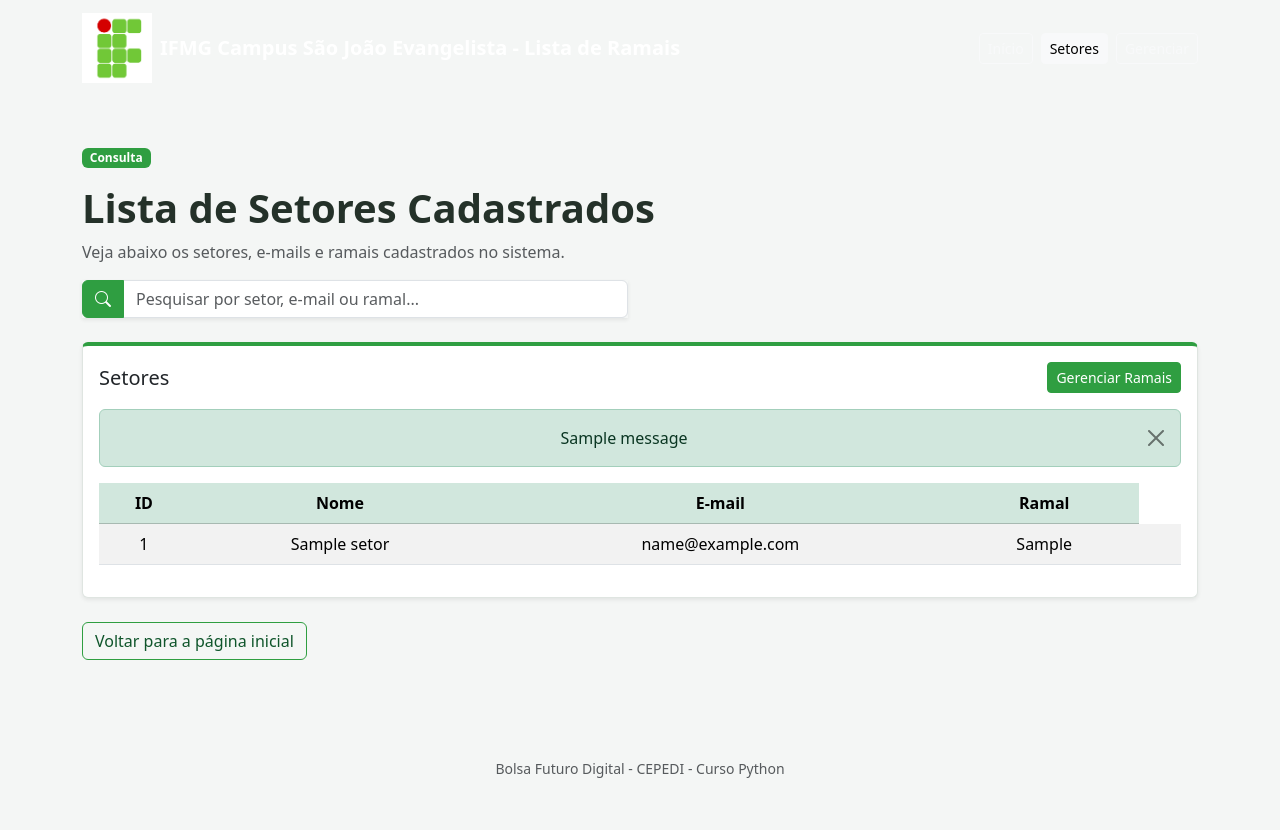
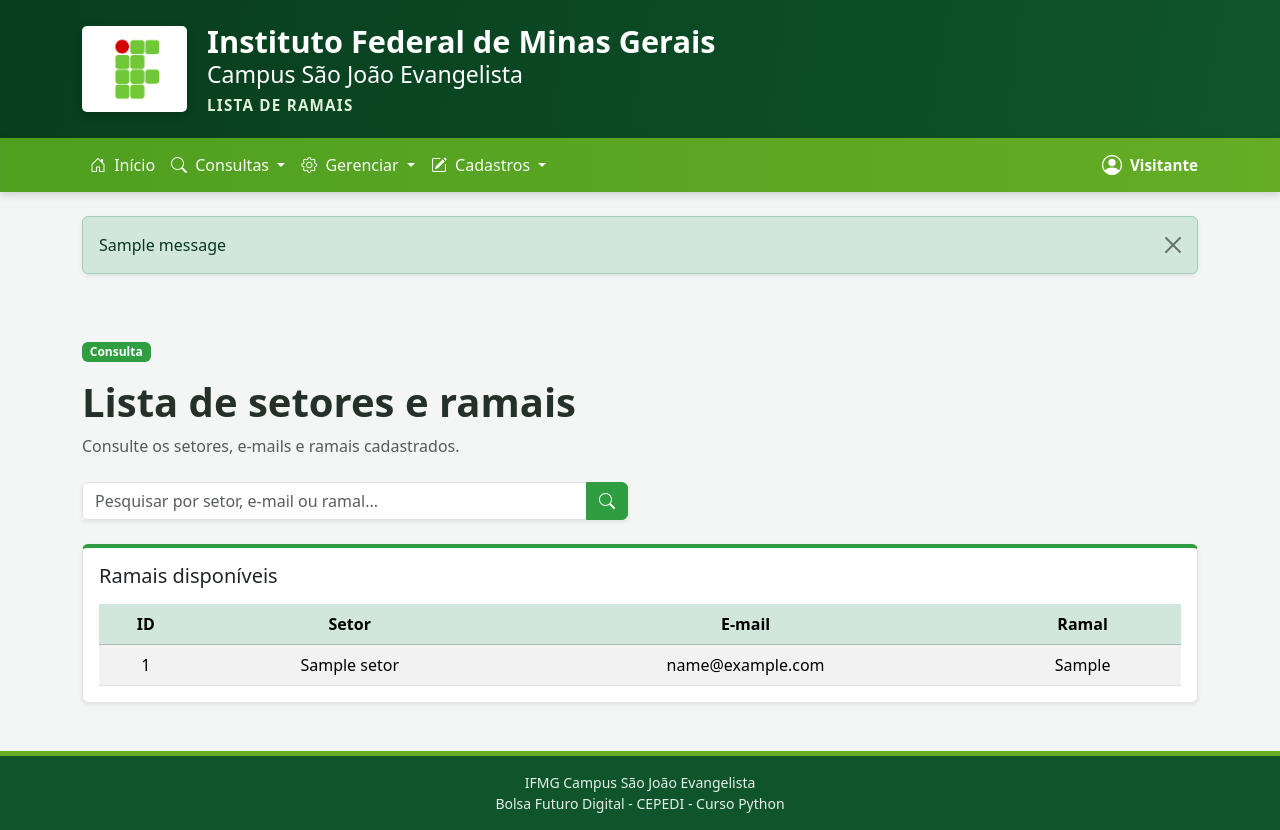
Before and after one commit to Nonato21/Grupo03-CepedPython, a Django app: page /setores/visualizarramais/ in a window 1280 px wide. Before the commit the page ends 778 px from the top, so only its background shows below. Run offline with Django 5.2, Linux system fonts and the light colour scheme; tables that the repository leaves empty hold one stand-in row (values such as "Sample post"); one stand-in notice (Sample message) is shown.

Commit message:
Update ver_setores.html
atualização ver_setores

```diff
--- a/lista_telefonica/ramais/templates/ramais/ver_setores.html
+++ b/lista_telefonica/ramais/templates/ramais/ver_setores.html
@@ -1,114 +1,44 @@
-{% load static %}
-<!DOCTYPE html>
-<html lang="pt-br">
+{% extends 'ramais/base.html' %}
 
-<head>
-  <meta charset="UTF-8" />
-  <meta name="viewport" content="width=device-width, initial-scale=1.0" />
-  <title>IFMG - Lista de Ramais | Setores Cadastrados</title>
+{% block title %}
+  IFMG - Lista de Ramais | Consultar Ramais
+{% endblock %}
 
-  <!-- Bootstrap CSS -->
-  <link href="https://cdn.jsdelivr.net/npm/bootstrap@5.3.8/dist/css/bootstrap.min.css" rel="stylesheet" />
-
-  <!-- Bootstrap Icons -->
-  <link rel="stylesheet" href="https://cdn.jsdelivr.net/npm/bootstrap-icons@1.11.3/font/bootstrap-icons.min.css" />
-
-  <!-- CSS personalizado -->
-  <link rel="stylesheet" href="{% static 'ramais/css/style.css' %}" />
-
-  <!-- Favicon -->
-  <link rel="icon" href="{% static 'ramais/img/favicon.ico' %}?v=2" type="image/x-icon" />
-  <link rel="shortcut icon" href="{% static 'ramais/img/favicon.ico' %}?v=2" type="image/x-icon" />
-</head>
-
-<body>
-  <!-- Barra de navegação -->
-  <nav class="navbar navbar-expand-lg navbar-dark navbar-if">
-    <div class="container">
-      <a class="navbar-brand d-flex align-items-center gap-2" href="{% url 'index' %}">
-        <img src="{% static 'ramais/img/logo-if.png' %}" alt="Logo do Instituto Federal" class="logo-if" />
-        <span class="fw-bold">IFMG Campus São João Evangelista - Lista de Ramais</span>
-      </a>
-
-      <!-- Botão do menu em telas pequenas -->
-      <button class="navbar-toggler" type="button" data-bs-toggle="collapse" data-bs-target="#menuNavbar"
-        aria-controls="menuNavbar" aria-expanded="false" aria-label="Abrir menu de navegação"><span
-          class="navbar-toggler-icon"></span></button>
-
-      <!-- Links da navbar -->
-      <div class="collapse navbar-collapse justify-content-end" id="menuNavbar">
-        <div class="navbar-nav gap-2">
-          <a href="{% url 'index' %}" class="btn btn-outline-light btn-sm">Início</a>
-
-          <a href="{% url 'listar_setores' %}" class="btn btn-light btn-sm">Setores</a>
-
-          <a href="{% url 'gerenciar_ramais' %}" class="btn btn-outline-light btn-sm">Gerenciar</a>
-        </div>
-      </div>
-    </div>
-  </nav>
-
-  <!-- Conteúdo principal -->
-  <main class="container my-5">
-    <!-- Cabeçalho da página -->
+{% block content %}
   <section class="mb-4">
     <span class="badge badge-if mb-3">Consulta</span>
 
-      <h1 class="fw-bold">Lista de Setores Cadastrados</h1>
+    <h1 class="fw-bold">Lista de setores e ramais</h1>
 
-      <p class="text-muted">Veja abaixo os setores, e-mails e ramais cadastrados no sistema.</p>
+    <p class="text-muted">Consulte os setores, e-mails e ramais cadastrados.</p>
+  </section>
 
-      <!-- Barra de pesquisa -->
-      <section>
-  <div class="row mb-4">
+  <section class="mb-4">
+    <div class="row">
       <div class="col-md-8 col-lg-6">
-      <form method="GET" action="{% url 'listar_setores' %}">
+        <form method="get" action="{% url 'ver_setores' %}">
           <div class="input-group shadow-sm">
+            <input type="search" name="q" class="form-control" placeholder="Pesquisar por setor, e-mail ou ramal..." value="{{ request.GET.q|default_if_none:'' }}" />
 
-          <button class="btn btn-if" type="submit" aria-label="Pesquisar">
-            <i class="bi bi-search"></i>
-          </button>
-
-          <input type="search"
-                 name="q"
-                 class="form-control"
-                 placeholder="Pesquisar por setor, e-mail ou ramal..."
-                 aria-label="Pesquisar setor"
-                 value="{{ request.GET.q|default_if_none:'' }}" />
-
+            <button class="btn btn-if" type="submit" aria-label="Pesquisar"><i class="bi bi-search"></i></button>
           </div>
         </form>
       </div>
     </div>
   </section>
 
-    <!-- Card com tabela -->
   <section class="card card-if shadow-sm">
     <div class="card-body">
-        <div class="d-flex justify-content-between align-items-center mb-3">
-          <h5 class="card-title mb-0">Setores</h5>
+      <h5 class="card-title mb-3">Ramais disponíveis</h5>
 
-          <a href="{% url 'gerenciar_ramais' %}" class="btn btn-if btn-sm">Gerenciar Ramais</a>
-        </div>
-
-        <div class="table-responsive" style="text-align: center;">
-          {% if messages %}
-          {% for message in messages %}
-          <div class="alert alert-{{ message.tags }} alert-dismissible fade show" role="alert">
-            {{ message }}
-            <button type="button" class="btn-close" data-bs-dismiss="alert" aria-label="Close"></button>
-          </div>
-          {% endfor %}
-          {% endif %}
-
-
-          <table class="table table-striped table-hover align-middle">
+      <div class="table-responsive text-center">
+        <table class="table table-striped table-hover align-middle mb-0">
           <thead class="table-success">
             <tr>
-                <th scope="col">ID</th>
-                <th scope="col">Nome</th>
-                <th scope="col">E-mail</th>
-                <th scope="col">Ramal</th>
+              <th>ID</th>
+              <th>Setor</th>
+              <th>E-mail</th>
+              <th>Ramal</th>
             </tr>
           </thead>
 
@@ -119,12 +49,10 @@
                 <td>{{ setor.nome }}</td>
                 <td>{{ setor.email }}</td>
                 <td>{{ setor.ramal }}</td>
-                <td class="text-center">
-                </td>
               </tr>
             {% empty %}
               <tr>
-                <td colspan="4" class="text-center text-muted py-4">Nenhum setor cadastrado ainda.</td>
+                <td colspan="4" class="text-muted py-4">Nenhum setor encontrado.</td>
               </tr>
             {% endfor %}
           </tbody>
@@ -132,22 +60,4 @@
       </div>
     </div>
   </section>
-    <!-- Botão de retorno -->
-    <div class="mt-4">
-      <a href="{% url 'index' %}" class="btn btn-if-outline">Voltar para a página inicial</a>
-    </div>
-  </main>
-
-  </main>
-
-
-  <!-- Rodapé -->
-  <footer class="text-center text-muted py-4">
-    <small>Bolsa Futuro Digital - CEPEDI - Curso Python</small>
-  </footer>
-
-  <!-- Bootstrap JS -->
-  <script src="https://cdn.jsdelivr.net/npm/bootstrap@5.3.8/dist/js/bootstrap.bundle.min.js"></script>
-</body>
-
-</html>
+{% endblock %}
```
Lines whose indentation alone changed are shown as unchanged.
